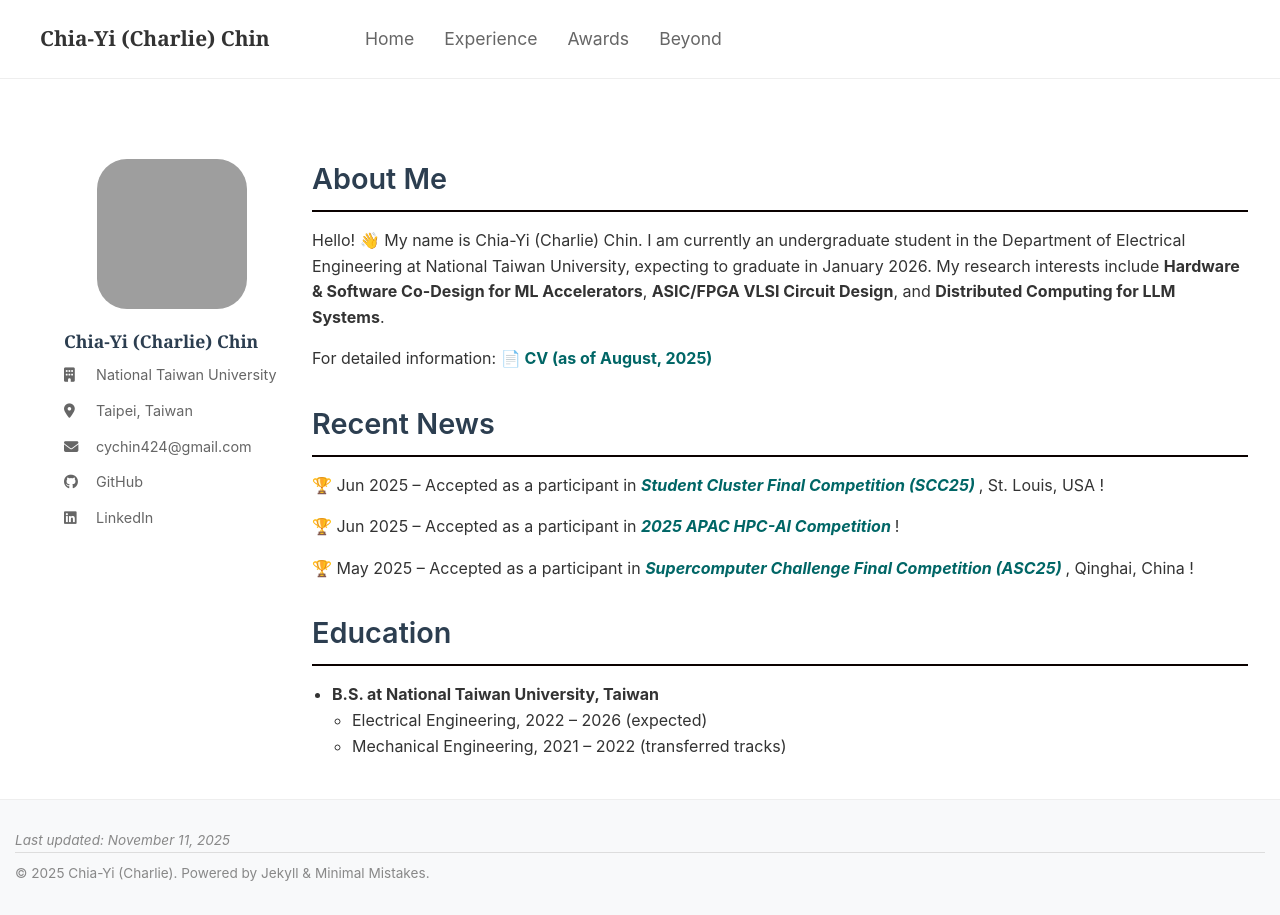
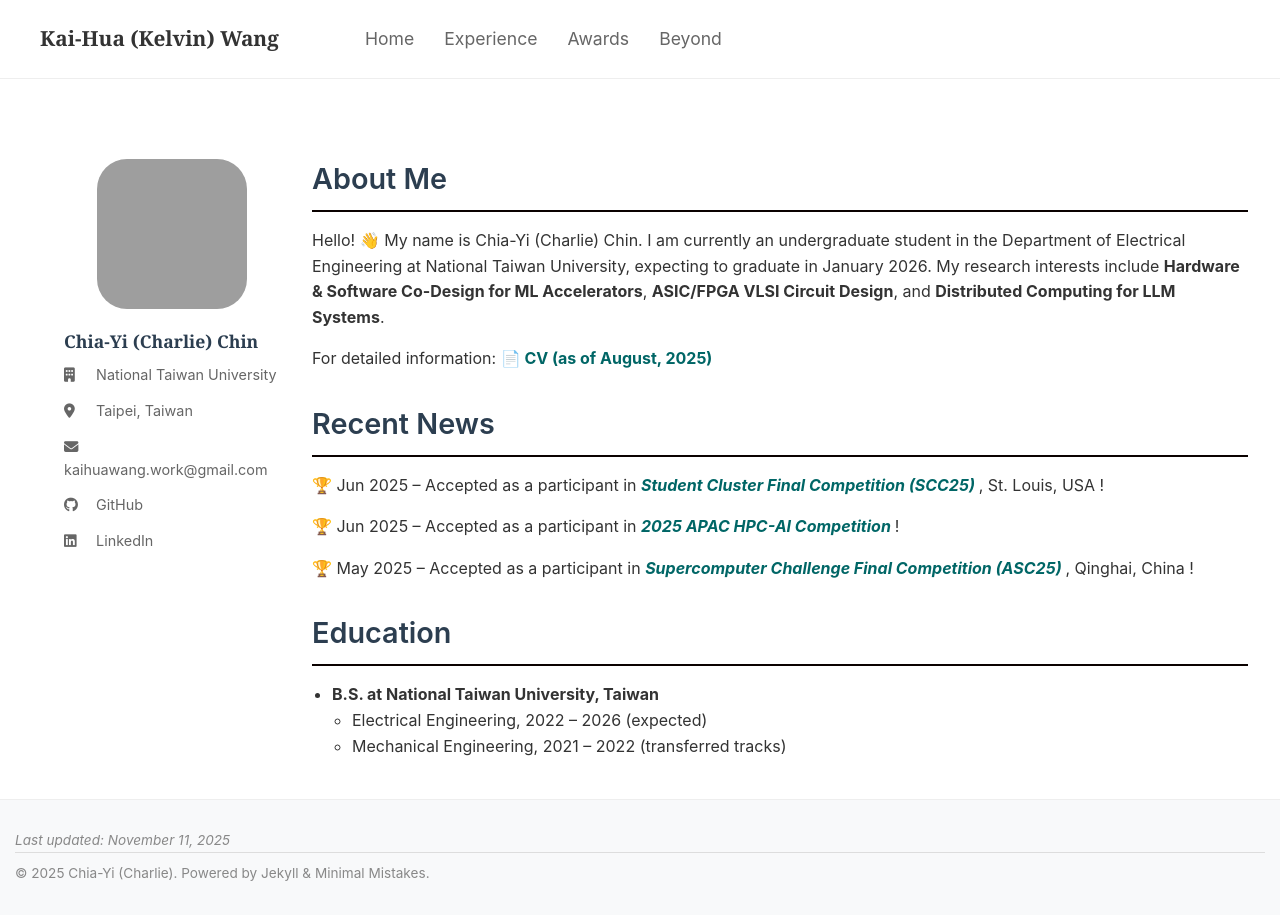
Before and after one commit to Kelvin1106/Kelvin1106.github.io, a Jekyll site: the page built from pages/home.md, in a window 1280 px wide. Built offline with Jekyll 4.4.1, drawn with Linux system fonts in a browser that asks for light colours; grey boxes are pictures that could not be loaded.

Commit message:
Update _config.yml

```diff
--- a/_config.yml
+++ b/_config.yml
@@ -1,11 +1,11 @@
-title: "Chia-Yi (Charlie) Chin"
-description: "B.S. in Electrical Engineering @ NTU"
-url: https://charliechin424.github.io
+title: "Kai-Hua (Kelvin) Wang"
+description: "B.S. in Mechanical Engineering @ NTU"
+url: https://kelvin1106.github.io
 baseurl: ""
 
 author:
   location: "Taipei, Taiwan"
   employer: "National Taiwan University"
-  email: "cychin424@gmail.com"
-  github: "charliechin424"
-  linkedin: "https://www.linkedin.com/in/chia-yi-chin-933147247/"
+  email: "kaihuawang.work@gmail.com"
+  github: "Kelvin1106"
+  linkedin: "https://www.linkedin.com/in/kaihuawang/"
```
